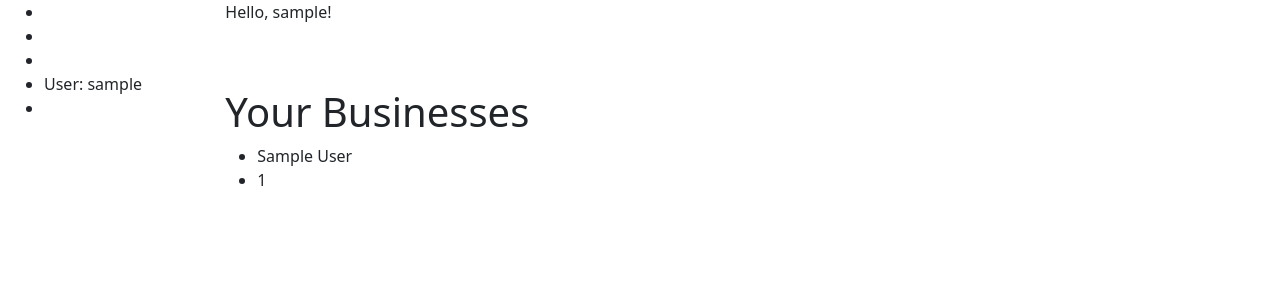
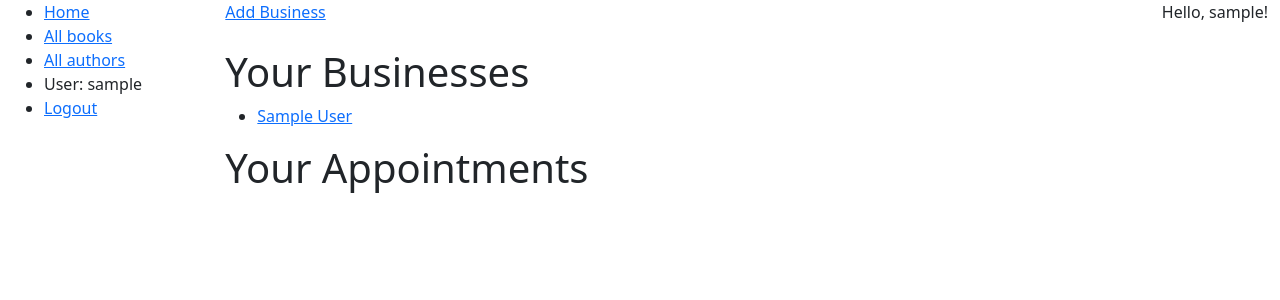
Before and after one commit to paketeserrano/appointments, a Django app: page /dashboard/ in a window 1280 px wide. Shown: the top 300 px of the page. Run offline with Django 4.2, Linux system fonts and the light colour scheme; a user stored in the database is signed in; tables that the repository leaves empty hold one stand-in row (values such as "Sample post"); style sheets or scripts are compiled from the project's sources.

Commit message:
Improving the dashboard page

```diff
--- a/appointment_calendar/appointment_calendar/templates/appointments/base.html
+++ b/appointment_calendar/appointment_calendar/templates/appointments/base.html
@@ -14,7 +14,7 @@
 	<!-- Google font -->
 	<link href="https://fonts.googleapis.com/css?family=Lato:400,700" rel="stylesheet">
 	<!-- Bootstrap -->
-    <link href="https://cdn.jsdelivr.net/npm/bootstrap@5.0.2/dist/css/bootstrap.min.css" rel="stylesheet" integrity="sha384-EVSTQN3/azprG1Anm3QDgpJLIm9Nao0Yz1ztcQTwFspd3yD65VohhpuuCOmLASjC" crossorigin="anonymous">
+    <link href="https://cdn.jsdelivr.net/npm/bootstrap@5.3.3/dist/css/bootstrap.min.css" rel="stylesheet" integrity="sha384-QWTKZyjpPEjISv5WaRU9OFeRpok6YctnYmDr5pNlyT2bRjXh0JMhjY6hW+ALEwIH" crossorigin="anonymous">
 	<!-- Custom stlylesheet -->
 	<link type="text/css" rel="stylesheet" href="{% static 'css/style.css' %}" />
 
@@ -66,7 +66,7 @@
 		</div>
 	</div>
 
-    <script src="https://cdn.jsdelivr.net/npm/bootstrap@5.0.2/dist/js/bootstrap.bundle.min.js" integrity="sha384-MrcW6ZMFYlzcLA8Nl+NtUVF0sA7MsXsP1UyJoMp4YLEuNSfAP+JcXn/tWtIaxVXM" crossorigin="anonymous"></script>
+    <script src="https://cdn.jsdelivr.net/npm/bootstrap@5.3.3/dist/js/bootstrap.bundle.min.js" integrity="sha384-YvpcrYf0tY3lHB60NNkmXc5s9fDVZLESaAA55NDzOxhy9GkcIdslK1eN7N6jIeHz" crossorigin="anonymous"></script>
 
     {% block extra_script %}
     {% endblock extra_script %}
--- a/appointment_calendar/appointment_calendar/templates/base.html
+++ b/appointment_calendar/appointment_calendar/templates/base.html
@@ -6,13 +6,9 @@
     {% endblock %}
     <meta charset="utf-8" />
     <meta name="viewport" content="width=device-width, initial-scale=1" />
-    <link href="https://cdn.jsdelivr.net/npm/bootstrap@5.3.2/dist/css/bootstrap.min.css"
-      rel="stylesheet"
-      integrity="sha384-T3c6CoIi6uLrA9TneNEoa7RxnatzjcDSCmG1MXxSR1GAsXEV/Dwwykc2MPK8M2HN"
-      crossorigin="anonymous">
+    <link href="https://cdn.jsdelivr.net/npm/bootstrap@5.3.3/dist/css/bootstrap.min.css" rel="stylesheet" integrity="sha384-QWTKZyjpPEjISv5WaRU9OFeRpok6YctnYmDr5pNlyT2bRjXh0JMhjY6hW+ALEwIH" crossorigin="anonymous">
     <!-- Add additional CSS in static file -->
-    {% load static %}
-    <link rel="stylesheet" href="{% static 'css/styles.css' %}" />
+
   </head>
   <body>
     <div class="container-fluid">
@@ -35,5 +31,6 @@
         <div class="col-sm-10 ">{% block content %}{% endblock %}</div>
       </div>
     </div>
+    <script src="https://cdn.jsdelivr.net/npm/bootstrap@5.3.3/dist/js/bootstrap.bundle.min.js" integrity="sha384-YvpcrYf0tY3lHB60NNkmXc5s9fDVZLESaAA55NDzOxhy9GkcIdslK1eN7N6jIeHz" crossorigin="anonymous"></script>
   </body>
 </html>
--- a/appointment_calendar/appointment_calendar/templates/dashboard.html
+++ b/appointment_calendar/appointment_calendar/templates/dashboard.html
@@ -1,16 +1,39 @@
 {% extends 'base.html' %}
 
 {% block content %}
-<div style=""float:right><p>Hello, {{ user.username|default:'Guest' }}!</p></div>
+<div style="float:right"><p>Hello, {{ user.username|default:'Guest' }}!</p></div>
 <div><a href="{% url 'add_business'%}">Add Business</a></div>
 <br>
 
 <h1>Your Businesses</h1>
 <ul>
     {% for business in accounts %}
-        <li>{{business.name}}</li>
-        <li>{{business.id}}</li>
-        <!li><a href="{% url 'view_business' business.id %}">{{business.name}}</a></li>
+        <li><a href="{% url 'view_business' business.id %}">{{business.name}}</a></li>
     {% endfor %}
 </ul>
+<h1>Your Appointments</h1>
+<ul>
+    {% for appt in appointments %}
+        <li>{{appt.event.name}}</li>
+    {% endfor %}
+</ul>
+
+<div class="accordion" id="userAppointments">
+{% for date, appt_list in appointments.items %}
+<div class="accordion-item">
+    <h2 class="accordion-header">
+      <button class="accordion-button" type="button" data-bs-toggle="collapse" data-bs-target='#{{ date|date:"d-m-y" }}-{{forloop.counter}}'' aria-expanded="true" aria-controls='{{ date|date:"d-m-y" }}-{{forloop.counter}}''>
+        {{date}}
+      </button>
+    </h2>
+    <div id='{{ date|date:"d-m-y" }}-{{forloop.counter}}' class="accordion-collapse collapse {% if forloop.counter == 1 %} show {% endif %}" data-bs-parent="#userAppointments">
+      <div class="accordion-body">
+        {% for  appt in appt_list %}
+            <p>{{appt.time}} - {{appt.event.name}}</p>
+        {% endfor %}
+    </div>
+  </div>
+{% endfor %}
+</div>
+
 {% endblock %}
--- a/appointment_calendar/appt_calendar_app/models.py
+++ b/appointment_calendar/appt_calendar_app/models.py
@@ -50,6 +50,11 @@ class Event(models.Model):
     def __str__(this):
         return this.name
 
+APPOINTMENT_STATUS = [
+    ("ACTIVE", "ACTIVE"),
+    ("CANCELLED", "CANCELLED"),
+]
+
 class Appointment(models.Model):
     invitees = models.ManyToManyField(Invitee)
     date = models.DateField()
@@ -57,6 +62,7 @@ class Appointment(models.Model):
     event = models.ForeignKey(Event, on_delete = models.CASCADE)
     location = models.CharField(max_length = 120)
     worker = models.ForeignKey(CustomUser, on_delete = models.CASCADE)
+    status = models.CharField(max_length = 40, choices = APPOINTMENT_STATUS, default='ACTIVE')
 
     def __str__(this):
         return f"Appt scheduled"
--- a/appointment_calendar/appt_calendar_app/urls.py
+++ b/appointment_calendar/appt_calendar_app/urls.py
@@ -9,6 +9,5 @@ urlpatterns = [
     path("add_business/", views.add_business, name="add_business"),
     path("view_business/<int:business_id>/", views.view_business, name="view_business"),
     path("add_business_event/<int:business_id>/", views.add_business_event, name="add_business_event"),
-    path('test/<int:pepe>', views.HomePageView.as_view(), name = 'home_page'),
     path("dashboard/", views.DashboardView.as_view(), name="dashboard"),
 ]
--- a/appointment_calendar/appt_calendar_app/views.py
+++ b/appointment_calendar/appt_calendar_app/views.py
@@ -12,20 +12,9 @@ from formtools.wizard.views import SessionWizardView
 from datetime import datetime, timedelta
 import time
 from .libs.send_emails import gmail_send, gmail_compose, gmail_credentials
-#####################################################################
-##    CBV Testing
+from django.urls import reverse_lazy
 from django.views.generic.base import TemplateView
 from django.views.generic.list import ListView
-
-class HomePageView(TemplateView):
-    template_name = "test.html"
-
-
-
-#####################################################################
-
-
-
 
 def addMins(tm, mins):
     fulldate = datetime(100, 1, 1, tm.hour, tm.minute, tm.second)
@@ -263,6 +252,21 @@ class DashboardView(ListView):
         print('------------------------> queryset: ' + str(queryset))
         return queryset
 
+    def get_context_data(self, **kwargs):
+        context = super().get_context_data(**kwargs)
+        today = datetime.today()
+        end_date = today + timedelta(days=30)
+        appointments = Appointment.objects.filter(worker__id = self.request.user.id, date__gte = today, date__lte = end_date).order_by('date')
+        # group appointments by date
+        grouped_appointments = {}
+        for appt in appointments:
+            if appt.date in grouped_appointments:
+                grouped_appointments[appt.date].append(appt)
+            else:
+                grouped_appointments[appt.date] = [appt]
+        context['appointments'] = grouped_appointments
+        return context
+
 def user_registration(request):
     if request.method == 'POST':
         form = SignUpForm(request.POST)
```
Also changed, not shown: appointment_calendar/appointment_calendar/static/css/bootstrap.min.css (deleted).
